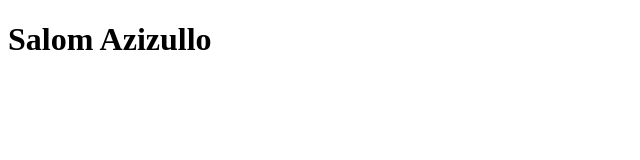
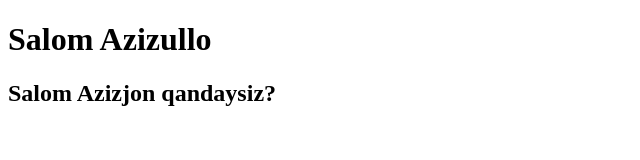
Before and after one commit to A-Fayzullayevich/Collaborative, a plain HTML site: page style.html in a window 1280 px wide. Shown: the whole page, without its empty margins (0-640 px from the left). Drawn offline with Linux system fonts and the light colour scheme.

Commit message:
Added salom

```diff
--- a/style.html
+++ b/style.html
@@ -8,5 +8,6 @@
   </head>
   <body>
     <h1>Salom Azizullo</h1>
+    <h2>Salom Azizjon qandaysiz?</h2>
   </body>
 </html>
```
